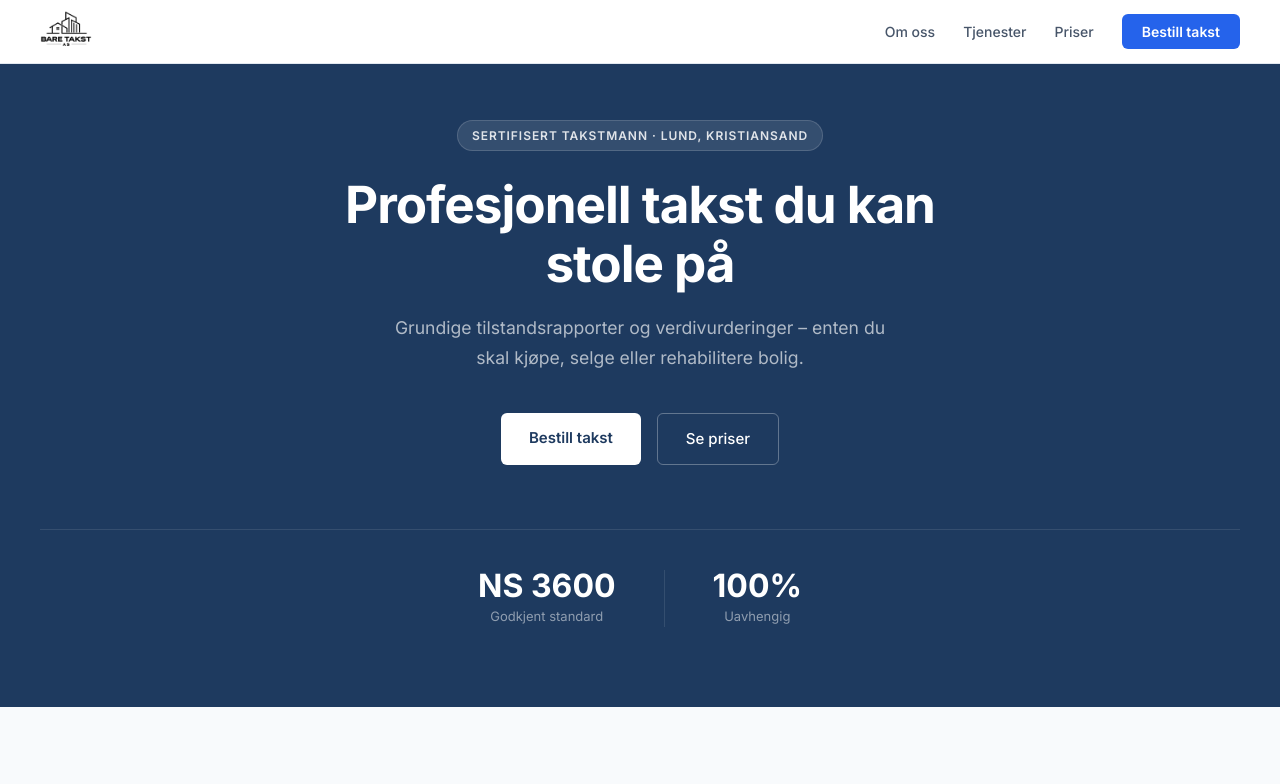
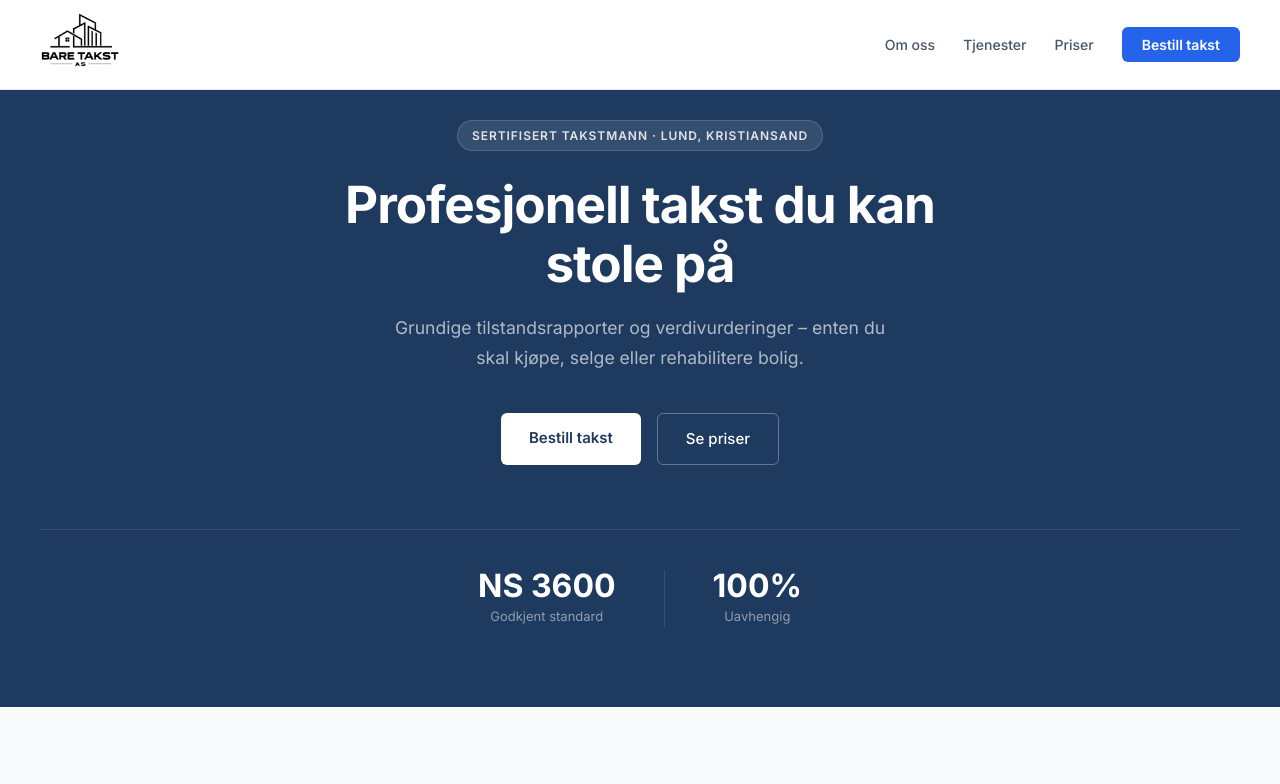
Before and after one commit to SebastianBGg/baretakstNettside, a website: page public/index.html in a window 1280 px wide. Shown: the top 784 px of the page. Drawn offline with Linux system fonts and the light colour scheme.

Commit message:
Update index.html

```diff
--- a/public/index.html
+++ b/public/index.html
@@ -24,9 +24,9 @@
 html{scroll-behavior:smooth;}
 body{font-family:'Inter',sans-serif;background:#fff;color:var(--text);font-size:16px;line-height:1.6;overflow-x:hidden;}
 
-nav{position:fixed;top:0;left:0;right:0;z-index:100;background:#fff;border-bottom:1px solid var(--gray-200);display:flex;align-items:center;justify-content:space-between;padding:0 2.5rem;height:64px;}
+nav{position:fixed;top:0;left:0;right:0;z-index:100;background:#fff;border-bottom:1px solid var(--gray-200);display:flex;align-items:center;justify-content:space-between;padding:0 2.5rem;height:90px;}
 .nav-logo{display:flex;align-items:center;gap:10px;text-decoration:none;}
-.nav-logo img{height:52px;width:auto;object-fit:contain;}
+.nav-logo img{height:80px;width:auto;object-fit:contain;}
 .logo-text{font-size:1.1rem;font-weight:700;color:var(--navy);letter-spacing:-0.01em;}
 .logo-text span{color:var(--blue);}
 .nav-links{display:flex;align-items:center;gap:1.75rem;list-style:none;}
```
